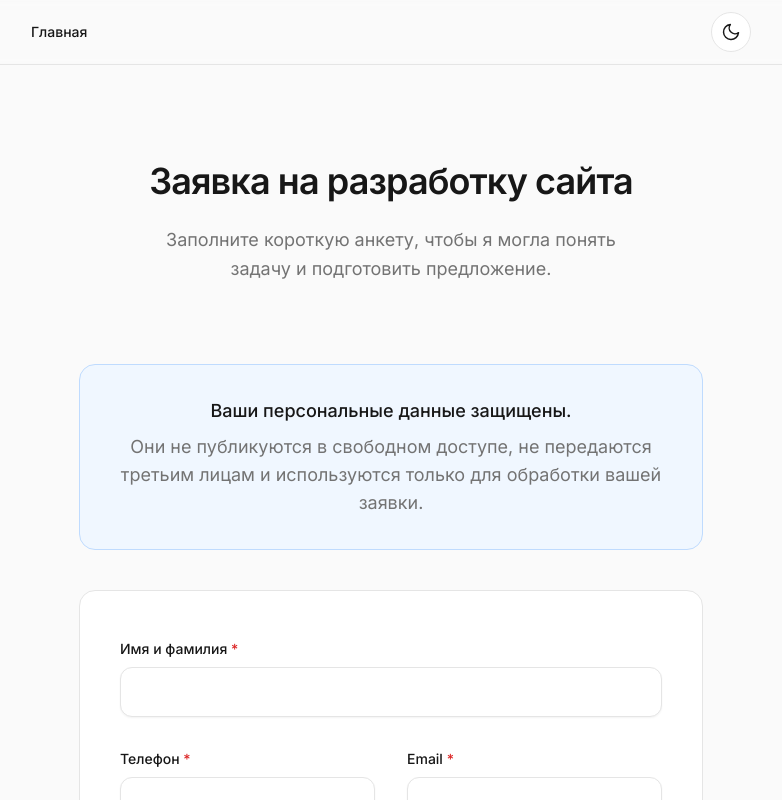
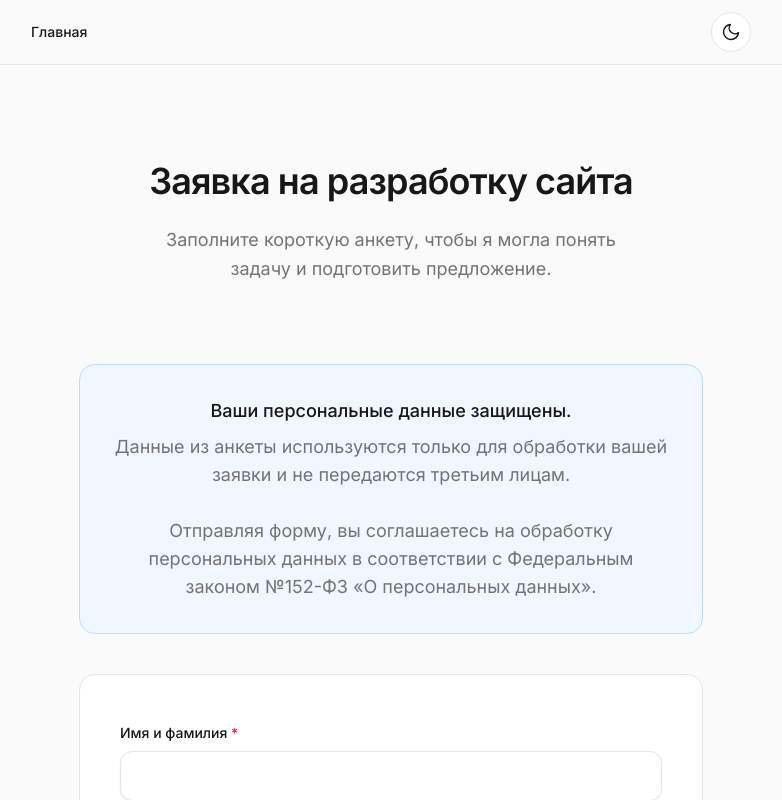
Before and after one commit to olgagraceva510-create/anketa-klienta, a Next.js app: page / in a window 1280 px wide. Shown: the top 800 px of the page, without its empty margins (249-1031 px from the left). Built offline with nearby package versions, Linux system fonts and the light colour scheme.

Commit message:
закон

```diff
--- a/components/TrustBlock.tsx
+++ b/components/TrustBlock.tsx
@@ -11,8 +11,12 @@ export function TrustBlock() {
         <span className="font-medium">Ваши персональные данные защищены.</span>
         <br />
         <span className="mt-2 inline-block text-[var(--muted)]">
-          Они не публикуются в свободном доступе, не передаются третьим лицам и
-          используются только для обработки вашей заявки.
+          Данные из анкеты используются только для обработки вашей заявки и не
+          передаются третьим лицам.
+          <br />
+          <br />
+          Отправляя форму, вы соглашаетесь на обработку персональных данных в
+          соответствии с Федеральным законом №152-ФЗ «О персональных данных».
         </span>
       </p>
     </div>
```
